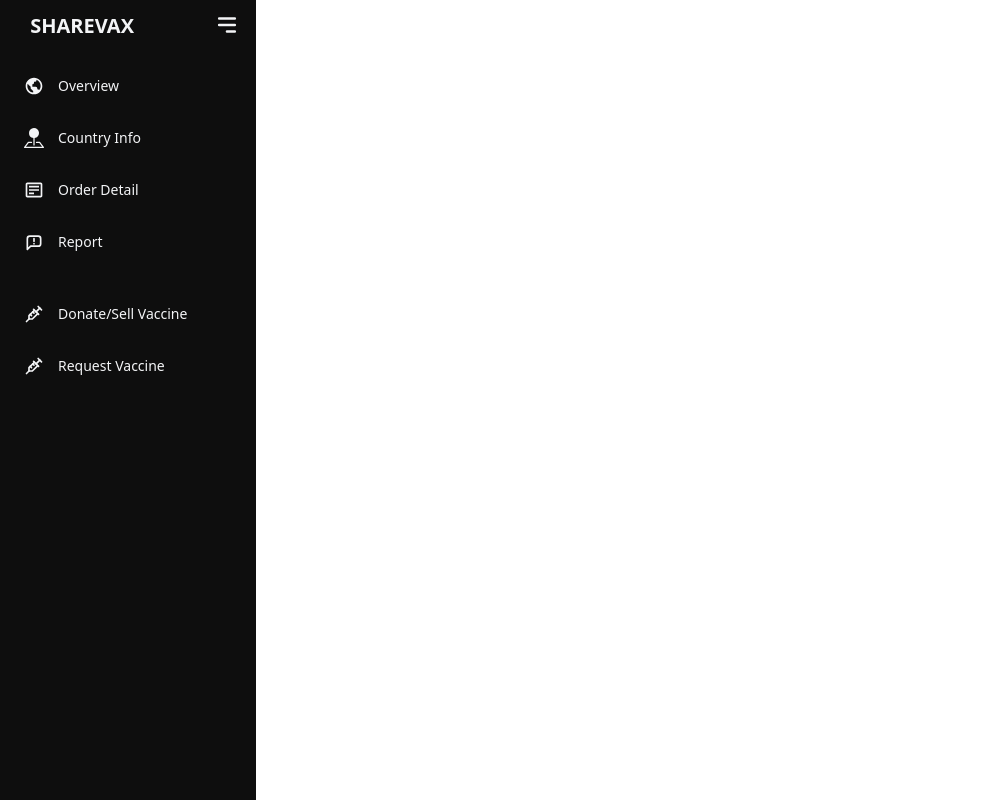
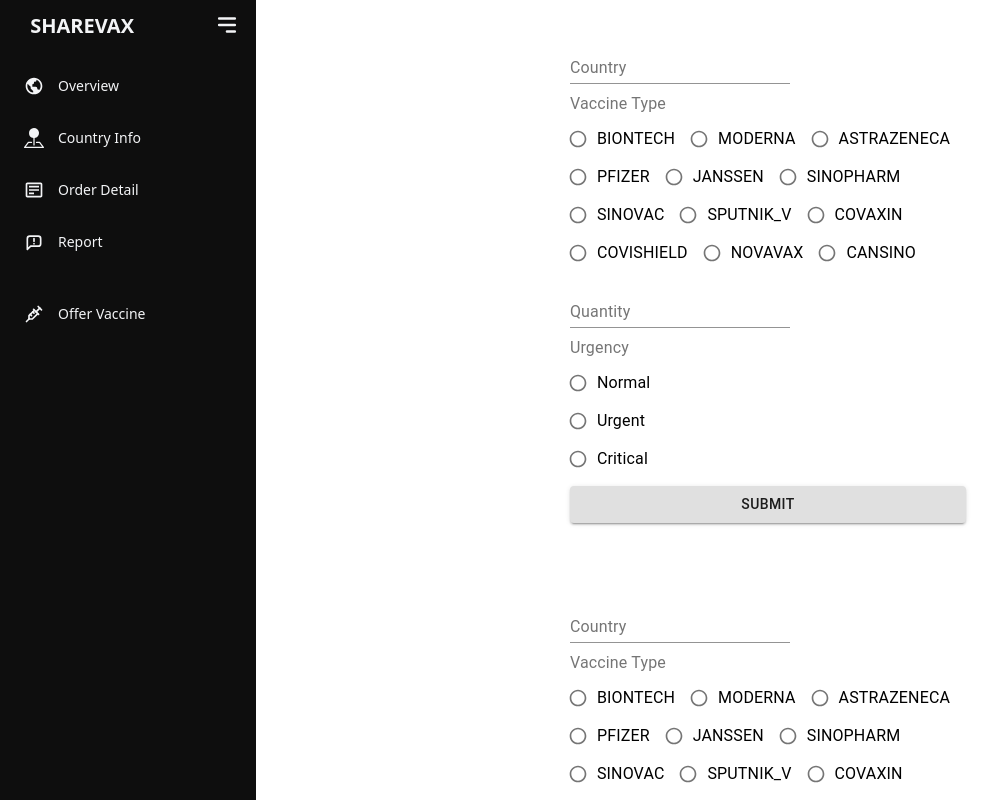
Before and after one commit to yigiterinc/sharevax, a React (Create React App) app in the folder frontend/: page /offer-vaccine in a window 1280 px wide. Shown: the top 800 px of the page, without its empty margins (0-1006 px from the left). Built offline with nearby package versions, Linux system fonts and the light colour scheme.

Commit message:
feat: create offer vaccine page

```diff
--- a/frontend/src/App.js
+++ b/frontend/src/App.js
@@ -5,6 +5,7 @@ import {Routes, Route} from 'react-router-dom';
 import CountryInfo from './pages/CountryInfo';
 import OrderDetail from './pages/OrderDetail';
 import Report from './pages/Report';
+import OfferVaccine from './pages/OfferVaccine';
 
 function App() {
 	return (
@@ -15,6 +16,7 @@ function App() {
 				<Route path='/country-info' element={<CountryInfo />} />
 				<Route path='/order-detail' element={<OrderDetail />} />
 				<Route path='/report' element={<Report />} />
+				<Route path='/offer-vaccine' element={<OfferVaccine />} />
 			</Routes>
 		</div>
 	);
--- a/frontend/src/components/Demand.jsx
+++ b/frontend/src/components/Demand.jsx
@@ -8,6 +8,7 @@ import FormLabel from '@material-ui/core/FormLabel';
 import RadioGroup from '@material-ui/core/RadioGroup';
 import Radio from '@material-ui/core/Radio';
 import Button from '@material-ui/core/Button';
+
 const defaultValues = {
 	country: '',
 	vaccineType: '',
--- a/frontend/src/components/Sidebar.jsx
+++ b/frontend/src/components/Sidebar.jsx
@@ -13,8 +13,7 @@ export default function Sidebar() {
 		{name: 'Country Info', link: '/country-info', icon: BsFillPinMapFill},
 		{name: 'Order Detail', link: '/order-detail', icon: BiDetail},
 		{name: 'Report', link: '/report', icon: TbMessageReport},
-		{name: 'Donate/Sell Vaccine', link: '/', icon: TbVaccine, margin: true},
-		{name: 'Request Vaccine', link: '/', icon: TbVaccine},
+		{name: 'Offer Vaccine', link: '/offer-vaccine', icon: TbVaccine, margin: true},
 	];
 
 	const [open, setOpen] = useState(true);
--- a/frontend/src/components/Supply.jsx
+++ b/frontend/src/components/Supply.jsx
@@ -8,6 +8,7 @@ import Radio from '@material-ui/core/Radio';
 import FormControl from '@material-ui/core/FormControl';
 import FormLabel from '@material-ui/core/FormLabel';
 import RadioGroup from '@material-ui/core/RadioGroup';
+
 const defaultValues = {
 	country: '',
 	vaccineType: '',
--- a/frontend/src/pages/Home.jsx
+++ b/frontend/src/pages/Home.jsx
@@ -1,17 +1,12 @@
 //Home Page
 import OverviewMap from '../components/OverviewMap';
 import OverviewTable from '../components/OverviewTable';
-import Demand from '../components/Demand';
-import Supply from '../components/Supply';
-import WorldSummary from '../components/WorldSummary';
+
 function Home() {
 	return (
 		<div className='flex flex-col items-center gap-12 m-6 grow'>
 			<OverviewMap />
 			<OverviewTable />
-			<Demand />
-			<Supply />
-			<WorldSummary />
 		</div>
 	);
 }
--- /dev/null
+++ b/frontend/src/pages/OfferVaccine.jsx
@@ -0,0 +1,13 @@
+import Demand from '../components/Demand';
+import Supply from '../components/Supply';
+
+function OfferVaccine() {
+	return (
+		<div className='flex flex-col items-center gap-12 m-6 grow'>
+			<Demand />
+			<Supply />
+		</div>
+	);
+}
+
+export default OfferVaccine;
```
